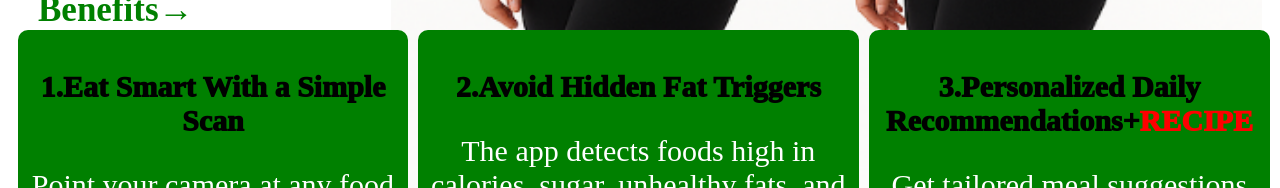
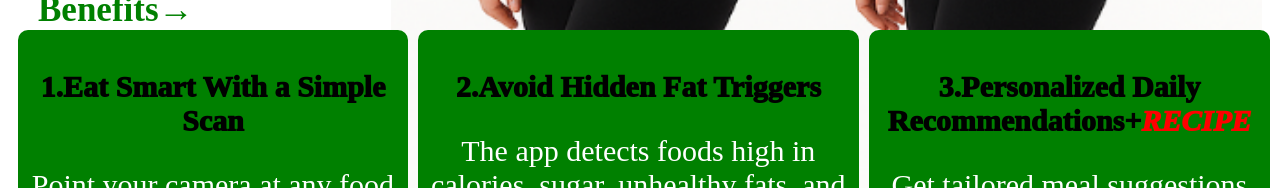
Before and after one commit to OIgold-web/food, a plain HTML site: page index.html in a window 1280 px wide. Shown: the part 999-1187 px from the top of the page. Drawn offline with Linux system fonts and the light colour scheme.

Commit message:
Update index.html

```diff
--- a/index.html
+++ b/index.html
@@ -26,7 +26,7 @@
             The app detects foods high in calories, sugar, unhealthy fats, and additives that sabotage progress.
         </div>
         <div class="b3 tag">
-        <p>3.Personalized Daily Recommendations+<span style="color:red">RECIPE</span></p>
+        <p>3.Personalized Daily Recommendations+<i style="color:red">RECIPE</i></p>
             Get tailored meal suggestions and smarter alternatives — all optimized for faster results.
         </div>
       </div>
```
